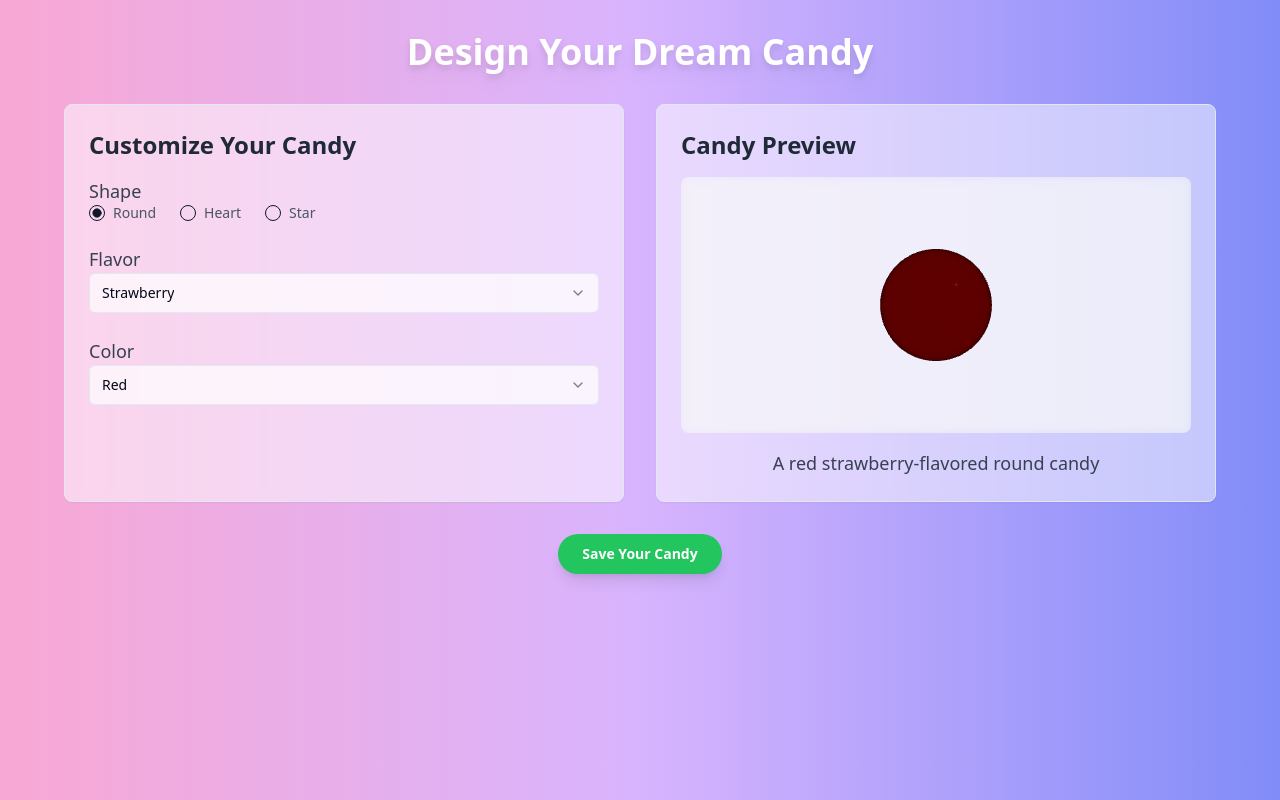
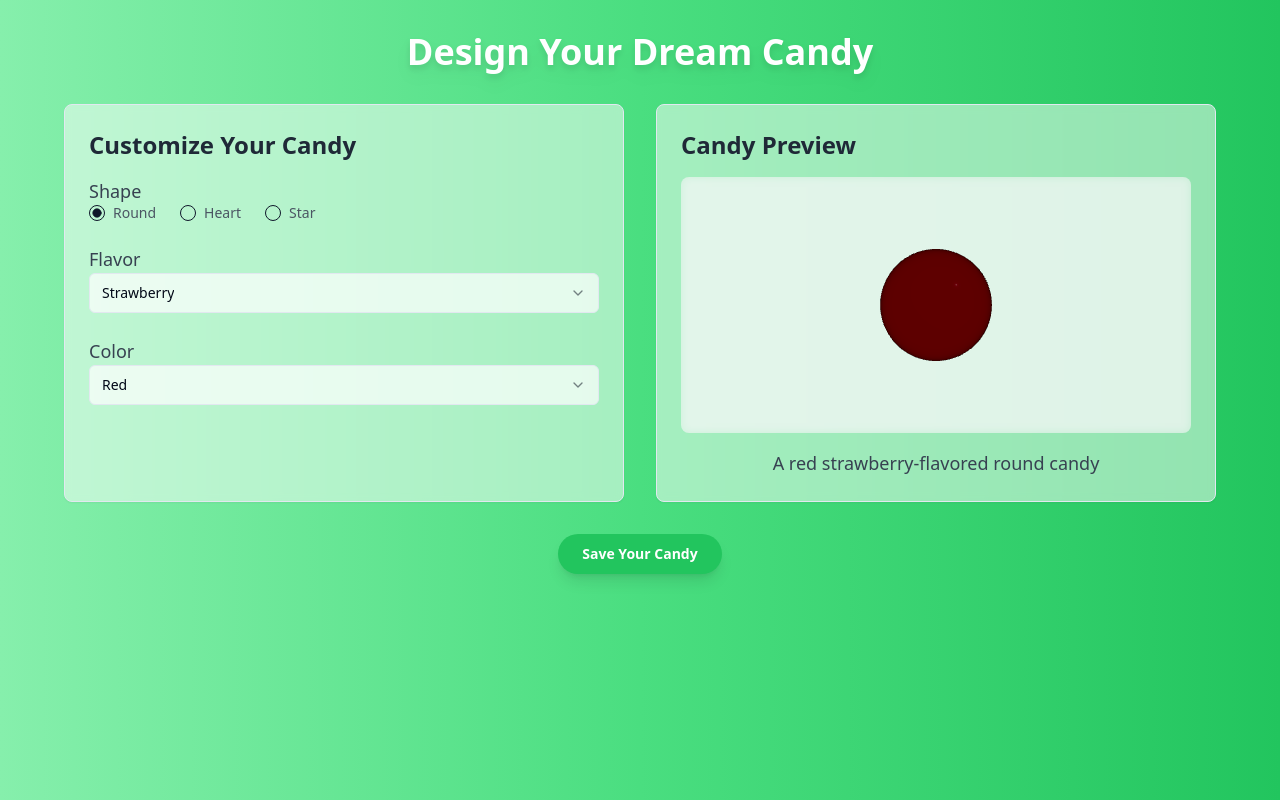
Before and after one commit to GPT-Engineer-App-Dev/candy-creator-galaxy, a React (Vite) app: page / in a window 1280 px wide. Built offline with nearby package versions, Linux system fonts and the light colour scheme.

Commit message:
Update background color to green
Changed the background color of the application to green for improved aesthetics.
[skip gpt_engineer]

```diff
--- a/src/pages/Index.jsx
+++ b/src/pages/Index.jsx
@@ -4,7 +4,7 @@ import { Button } from '../components/ui/button';
 
 const Index = () => {
   return (
-    <div className="min-h-screen bg-gradient-to-r from-pink-300 via-purple-300 to-indigo-400 p-8">
+    <div className="min-h-screen bg-gradient-to-r from-green-300 via-green-400 to-green-500 p-8">
       <div className="container mx-auto">
         <h1 className="text-4xl font-bold text-center mb-8 text-white drop-shadow-lg">Design Your Dream Candy</h1>
         <CandyDesigner />
```
